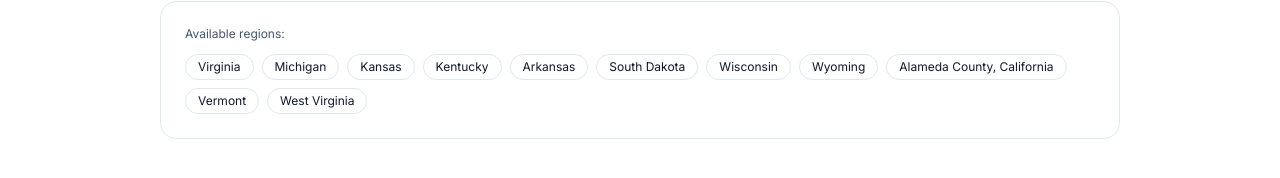
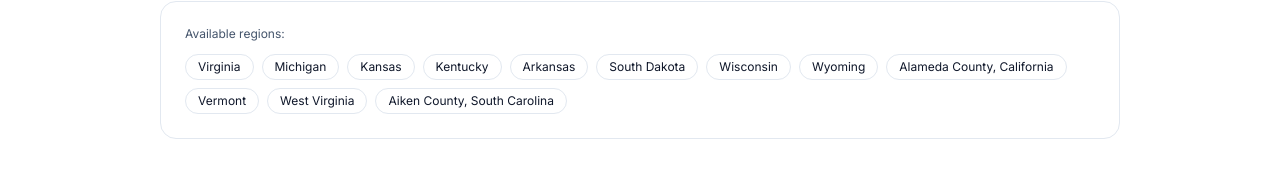
Before and after one commit to calleskattman/lavigate, a Next.js app: page /tools in a window 1280 px wide. Shown: the part 1256-1434 px from the top of the page. Built offline with nearby package versions, Linux system fonts and the light colour scheme.

Commit message:
Fix property tax input semantics and align UI with assessed vs market value

```diff
--- a/app/tools/[toolId]/[regionSlug]/page.tsx
+++ b/app/tools/[toolId]/[regionSlug]/page.tsx
@@ -231,7 +231,7 @@ if (!config) notFound();
 
         <section className="mt-10 space-y-6">
           <h2 className="text-xl font-semibold text-slate-900">
-            {h1} – how it works
+            How it works
           </h2>
           <p className="text-slate-700">{seo.sections.howItWorks}</p>
         </section>
@@ -257,7 +257,7 @@ if (!config) notFound();
         {Array.isArray(seo.faq) && seo.faq.length > 0 && (
   <section className="mt-10 space-y-4">
     <h2 className="text-xl font-semibold text-slate-900">
-      FAQs about {h1}
+      FAQs
     </h2>
 
     {seo.faq.map(
--- a/components/tools/PropertyTaxTool.tsx
+++ b/components/tools/PropertyTaxTool.tsx
@@ -65,6 +65,14 @@ export default function PropertyTaxTool({ config }: Props) {
     };
   }, [propertyValue, config]);
 
+  const inputLabel =
+  config.valuation.method === "assessed"
+    ? "Assessed value"
+    : config.valuation.method === "marketWithRatio"
+    ? "Market value"
+    : "Property value";
+
+
   return (
     <div className="grid grid-cols-1 md:grid-cols-2 gap-6">
       {/* Form */}
@@ -74,7 +82,7 @@ export default function PropertyTaxTool({ config }: Props) {
             htmlFor="propertyValue"
             className="block text-sm font-medium text-slate-700"
           >
-            Property value
+            {inputLabel}
           </label>
           <input
             id="propertyValue"
@@ -101,7 +109,7 @@ export default function PropertyTaxTool({ config }: Props) {
 
         {!result ? (
           <p className="mt-4 text-slate-600">
-            Enter a property value to see the estimated annual property tax.
+            Enter the {inputLabel.toLowerCase()} to see the estimated annual property tax.
           </p>
         ) : (
           <div className="mt-6 space-y-4">
--- a/config/data/propertyTax.ts
+++ b/config/data/propertyTax.ts
@@ -321,6 +321,29 @@ export const propertyTaxConfigs: Record<RegionId, PropertyTaxConfig> = {
   }
 },
 
+"US-SC-AIKEN-COUNTY": {
+  regionId: "US-SC-AIKEN-COUNTY",
+  year: 2026,
+
+  systemName: "Aiken County, South Carolina property tax system",
+
+  valuation: {
+    method: "assessed"
+  },
+
+  rates: {
+    components: [
+      { name: "Combined local property tax rate (user-provided estimate)", rate: 0 }
+    ]
+  },
+
+  authority: {
+    name: "Aiken County Assessor’s Office",
+    url: "https://www.aikencountysc.gov/DspOfc?qOfcID=ASR",
+    lastVerified: "2026-02-06"
+  }
+},
+
 
 
   };
--- a/config/regions.ts
+++ b/config/regions.ts
@@ -112,6 +112,7 @@ export const regions: Region[] = [
   { id: "US-ND", countryCode: "US", slug: "north-dakota", name: "North Dakota", displayName: "North Dakota" },
   { id: "US-WV", countryCode: "US", slug: "west-virginia", name: "West Virginia", displayName: "West Virginia" },
   { id: "US-CO-COLORADO-SPRINGS-CITY", countryCode: "US", slug: "colorado-springs-city-colorado", name: "Colorado Springs", displayName: "Colorado Springs, Colorado" },
+  { id: "US-SC-AIKEN-COUNTY", countryCode: "US", slug: "aiken-county-south-carolina", name: "Aiken County", displayName: "Aiken County, South Carolina" },
 
   // fler regioner läggs till här senare
 ];
--- a/config/tools.ts
+++ b/config/tools.ts
@@ -189,6 +189,7 @@ export const tools: ToolDefinition[] = [
       "US-WV",
       "US-WI",
       "US-WY",
+      "US-SC-AIKEN-COUNTY",
     ],
   }
 
--- a/content/property-tax.en.ts
+++ b/content/property-tax.en.ts
@@ -260,6 +260,27 @@ export const propertyTaxSeoContent: Record<RegionId, PropertyTaxSEO> = {
   }
 },
 
+"US-SC-AIKEN-COUNTY": {
+  "h1": "Aiken County property tax calculator 2026",
+  "intro": "This Aiken County property tax calculator estimates annual property tax using the county’s assessed value framework and a combined local millage rate. Results are estimates and do not represent an official tax bill.",
+  "sections": {
+    "howItWorks": "Property tax in Aiken County is based on assessed value rather than full market value. The county assessor determines market or use value and applies an assessment ratio defined under South Carolina law to arrive at assessed value. Local taxing authorities then apply millage rates to the assessed value to estimate annual property tax. This calculator assumes assessed value is already known and applies a combined local rate for estimation.",
+    "examples": "If a property has an assessed value determined by the county, that assessed value is multiplied by the combined local millage rate to estimate annual property tax. Different property types use different assessment ratios under state law, which is why this estimate begins with assessed value rather than market value.",
+    "limitations": "Assessment ratios in South Carolina vary by property classification, such as owner-occupied legal residences and other residential or commercial property. Millage rates vary by school district, municipality, and special districts within Aiken County. Exemptions and special assessments can alter assessed value or eligibility and are not modeled here. This calculator provides an estimate only, and actual tax bills may differ."
+  },
+  "faq": [
+    { "q": "How is property tax calculated in Aiken County?", "a": "Aiken County property tax is estimated by multiplying assessed value by the combined local millage rate." },
+    { "q": "What is assessed value in South Carolina?", "a": "Assessed value is the portion of a property’s market or use value that is subject to taxation after applying a state-defined assessment ratio." },
+    { "q": "Why does this calculator use assessed value instead of market value?", "a": "Assessment ratios vary by property type under South Carolina law, so using assessed value avoids assuming a ratio that may not apply to every property." },
+    { "q": "Does this calculator show an exact tax bill?", "a": "No. It provides an estimated property tax and actual bills may differ." }
+  ],
+  "meta": {
+    "title": "Aiken County property tax calculator 2026 — estimate property taxes",
+    "description": "Estimate Aiken County, South Carolina property taxes using assessed value and combined local millage rates. Results are estimates and actual tax bills may differ.",
+    "canonicalPath": "/tools/property-tax/aiken-county-south-carolina"
+  }
+},
+
 
 
 
```
